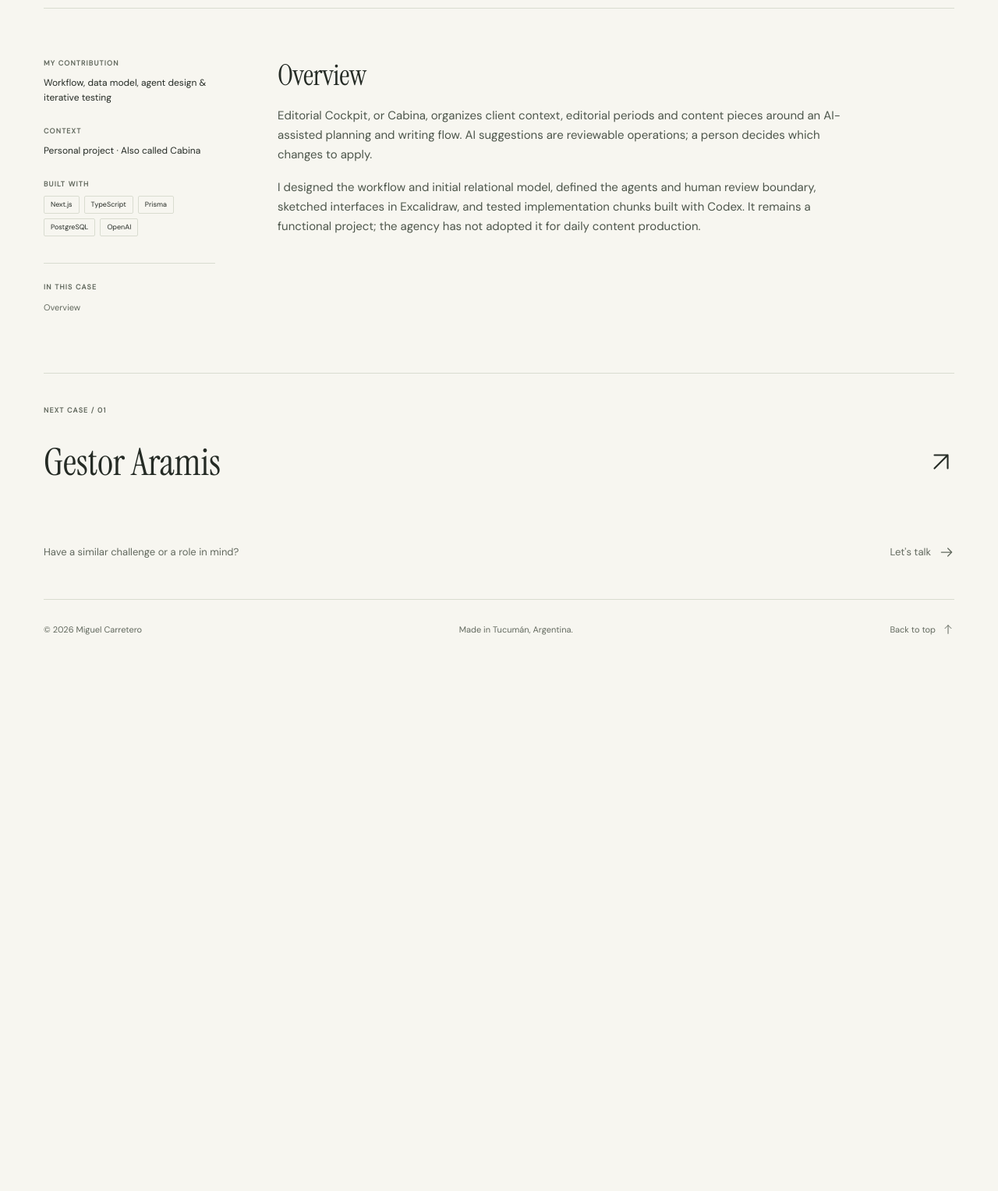
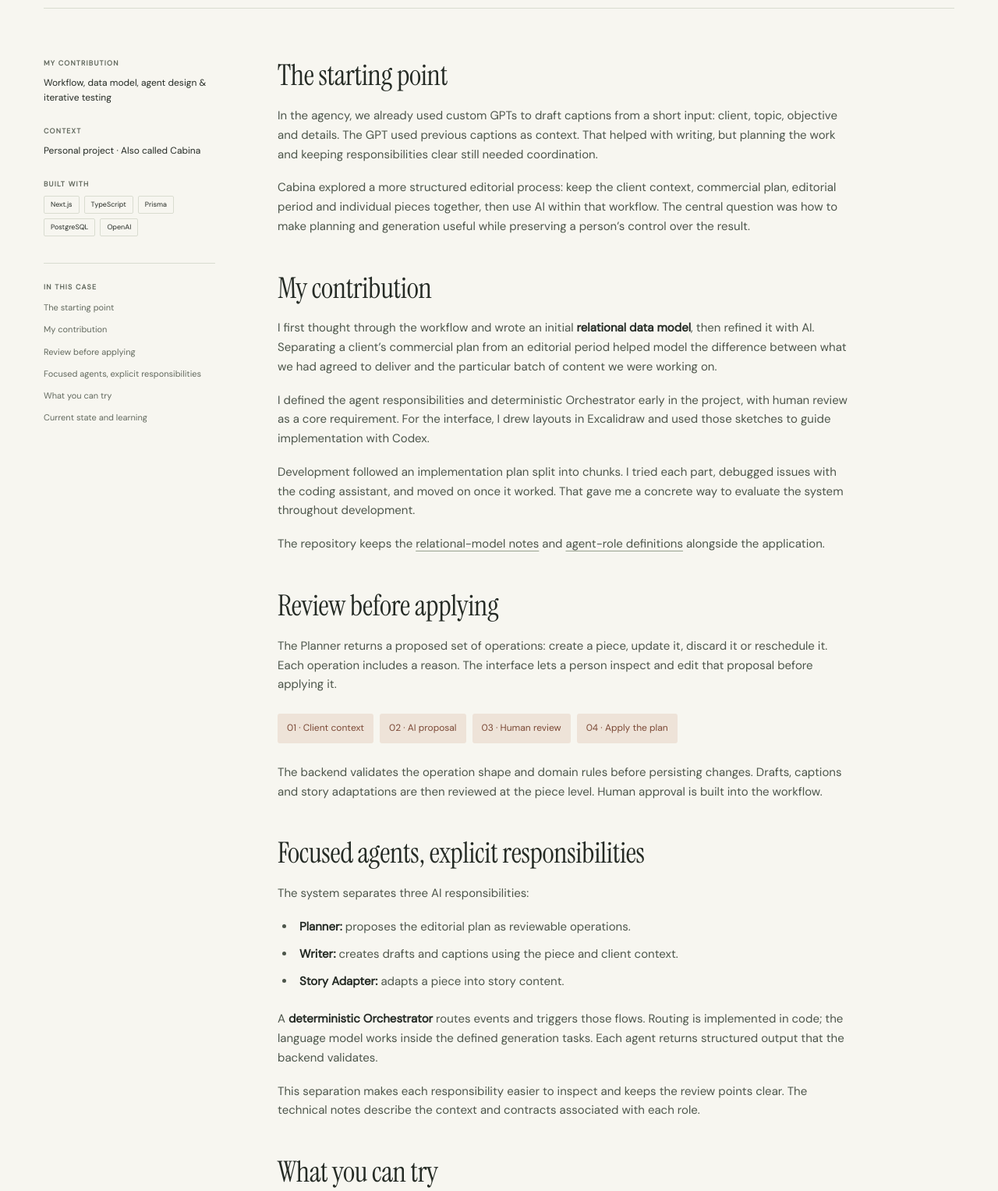
Before and after one commit to Maiguelon/miguel-carretero-porfolio, an Astro site: page /projects/editorial-cockpit in a window 1280 px wide. Shown: the part 1300-2827 px from the top of the page at 78% size. Before the commit the page ends 2145 px from the top, so only its background shows below. Built offline with nearby package versions, Linux system fonts and the light colour scheme; Astro itself is replaced by a stand-in of ours.

Commit message:
content: document Cockpit design and human review workflow

```diff
--- a/src/content/projects/editorial-cockpit.md
+++ b/src/content/projects/editorial-cockpit.md
@@ -27,8 +27,54 @@ highlights:
     value: Functional project & demo
 ---
 
-## Overview
+## The starting point
 
-Editorial Cockpit, or Cabina, organizes client context, editorial periods and content pieces around an AI-assisted planning and writing flow. AI suggestions are reviewable operations; a person decides which changes to apply.
+In the agency, we already used custom GPTs to draft captions from a short input: client, topic, objective and details. The GPT used previous captions as context. That helped with writing, but planning the work and keeping responsibilities clear still needed coordination.
 
-I designed the workflow and initial relational model, defined the agents and human review boundary, sketched interfaces in Excalidraw, and tested implementation chunks built with Codex. It remains a functional project; the agency has not adopted it for daily content production.
+Cabina explored a more structured editorial process: keep the client context, commercial plan, editorial period and individual pieces together, then use AI within that workflow. The central question was how to make planning and generation useful while preserving a person's control over the result.
+
+## My contribution
+
+I first thought through the workflow and wrote an initial **relational data model**, then refined it with AI. Separating a client's commercial plan from an editorial period helped model the difference between what we had agreed to deliver and the particular batch of content we were working on.
+
+I defined the agent responsibilities and deterministic Orchestrator early in the project, with human review as a core requirement. For the interface, I drew layouts in Excalidraw and used those sketches to guide implementation with Codex.
+
+Development followed an implementation plan split into chunks. I tried each part, debugged issues with the coding assistant, and moved on once it worked. That gave me a concrete way to evaluate the system throughout development.
+
+The repository keeps the [relational-model notes](https://github.com/Maiguelon/AramisEditorial/blob/main/relacional-final.txt) and [agent-role definitions](https://github.com/Maiguelon/AramisEditorial/blob/main/roles-tecnicos-v1.txt) alongside the application.
+
+## Review before applying
+
+The Planner returns a proposed set of operations: create a piece, update it, discard it or reschedule it. Each operation includes a reason. The interface lets a person inspect and edit that proposal before applying it.
+
+<ol class="workflow" aria-label="Editorial planning workflow"><li>01 · Client context</li><li>02 · AI proposal</li><li>03 · Human review</li><li>04 · Apply the plan</li></ol>
+
+The backend validates the operation shape and domain rules before persisting changes. Drafts, captions and story adaptations are then reviewed at the piece level. Human approval is built into the workflow.
+
+## Focused agents, explicit responsibilities
+
+The system separates three AI responsibilities:
+
+- **Planner:** proposes the editorial plan as reviewable operations.
+- **Writer:** creates drafts and captions using the piece and client context.
+- **Story Adapter:** adapts a piece into story content.
+
+A **deterministic Orchestrator** routes events and triggers those flows. Routing is implemented in code; the language model works inside the defined generation tasks. Each agent returns structured output that the backend validates.
+
+This separation makes each responsibility easier to inspect and keeps the review points clear. The technical notes describe the context and contracts associated with each role.
+
+## What you can try
+
+The public demo runs with **deterministic stub providers**. It lets a reviewer explore the planning and review interface without requiring an API key or consuming AI tokens. The application also implements an OpenAI provider behind the same agent contracts.
+
+The interface is in Spanish. You can explore editorial periods, individual pieces and the client configuration, or watch the linked product walkthrough for a guided tour.
+
+<details><summary>The implementation</summary><p>The application uses Next.js and TypeScript, with Prisma and PostgreSQL for persistence. Agents use structured output contracts and backend validation. Stub and OpenAI providers share those contracts; the public demo uses stubs. The relational model distinguishes clients, commercial plans, editorial periods and content pieces.</p></details>
+
+## Current state and learning
+
+Cabina is a **functional MVP and personal project**. The agency continues to use its existing GPT workflow for daily content production. Cabina has not been adopted operationally, so this case describes its design and implementation rather than measured agency outcomes.
+
+The project made the review boundary concrete: a proposed operation can be inspected, edited and approved, and its application can be validated by the backend. It also gave me practice moving from a process and data model to a working interface through small implementation steps.
+
+Authentication, multi-tenancy and background jobs are future product work. Revisiting Cabina would start with today's team workflow and an adoption plan, then determine which parts of the system are worth extending.
```
Also changed, not shown: docs/PLAN.md (+2 -1 lines).
